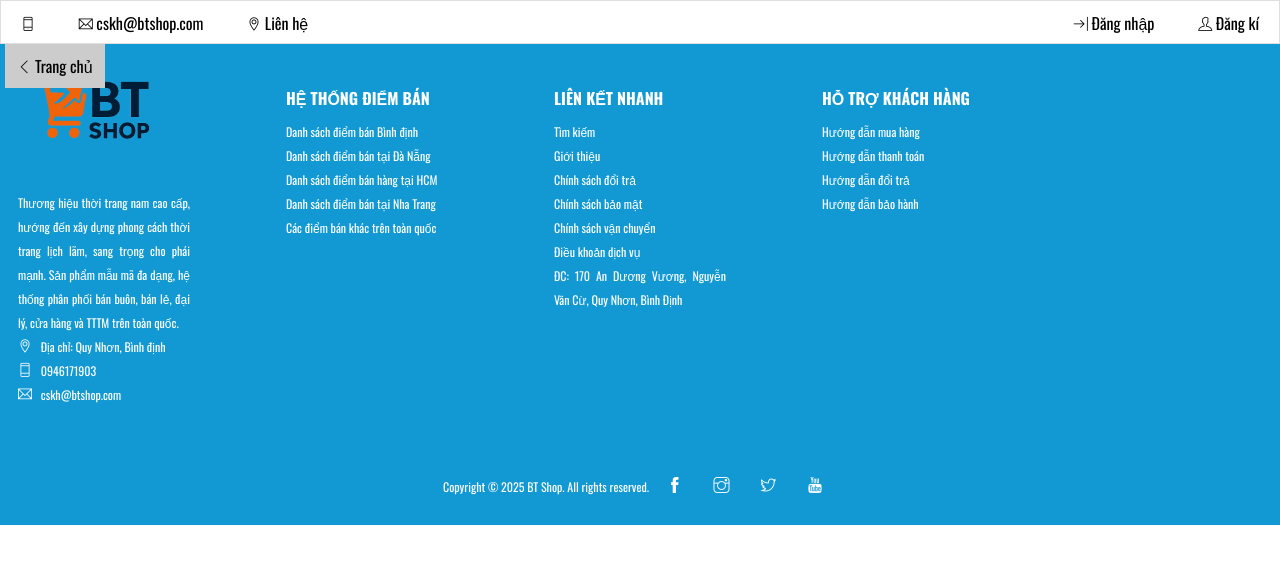
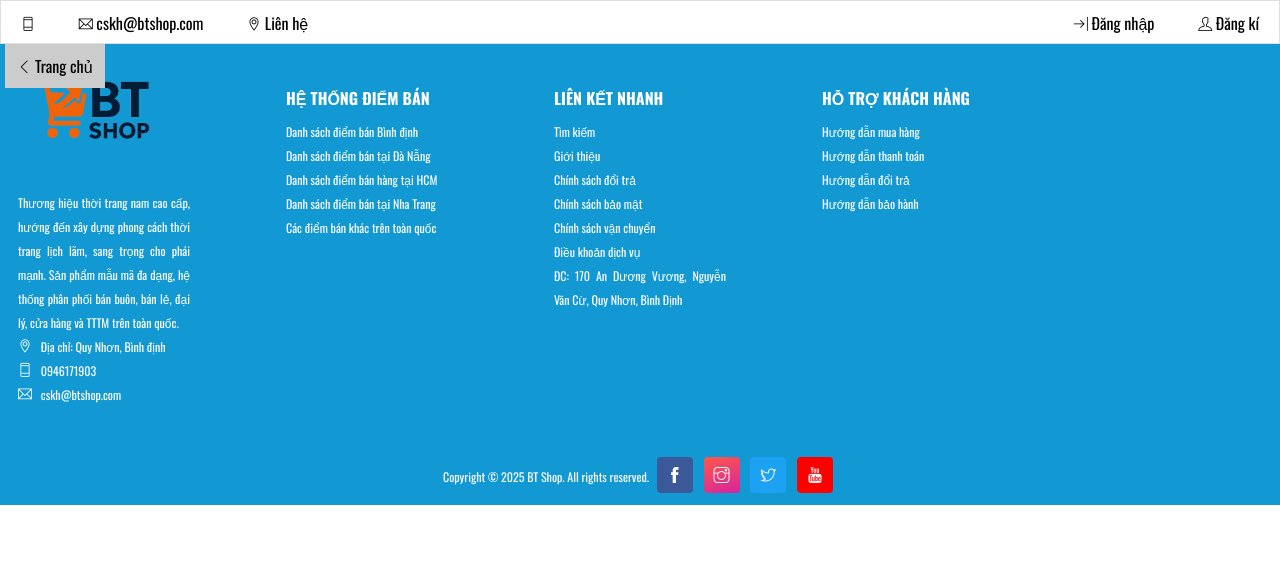
Before and after one commit to san24022005/source-code, a PHP site: page /deltails.php in a window 1280 px wide. Shown: the top 564 px of the page. Run offline with PHP 8.4, Linux system fonts and the light colour scheme; data that the repository does not hold is empty; some web fonts are replaced.

Commit message:
sua lai cac file

```diff
--- a/accsets/css/main.css
+++ b/accsets/css/main.css
@@ -628,7 +628,6 @@
 
  #bottom-footer .social-media a {
     display: inline-block;
-    padding: 10px;
     margin: auto 0;
  }
 
@@ -636,6 +635,24 @@
     margin: 0 4px;
     font-size: 16px;
     color: var(--main-color);
+    padding: 10px;
+    border-radius: 4px;
+}
+
+#bottom-footer .face-icon {
+    background-color: #3b5998;
+}
+
+#bottom-footer .inta-icon {
+    background-image: linear-gradient(160deg, #fd5949, #d6249f);
+}
+
+#bottom-footer .tw-icon {
+    background-color: #1DA1F2;
+}
+
+#bottom-footer .youtube-icon {
+    background-color: #FF0000;
 }
 
 @media (max-width: 600px) {
--- a/accsets/css/table.css
+++ b/accsets/css/table.css
@@ -164,6 +164,11 @@ form .btn-dathang:hover {
     top: 10px;
     right: 10px;
     padding: 10px;
+}
+
+.modal-right .close:hover {
+    background-color: red;
+    color: #fff;
 }
 
 .modal-right h3 {
--- a/accsets/js/modal-address.js
+++ b/accsets/js/modal-address.js
@@ -1,4 +1,3 @@
-
 const modal = document.querySelector(".modal-address");
 const modalContent = document.querySelector(".modal-address-content");
 const editBtn = document.querySelector(".js-edit-address");
--- a/widget/footer.php
+++ b/widget/footer.php
@@ -114,10 +114,10 @@
             <p>Copyright © 2025 BT Shop. All rights reserved.</p>
         </div>
         <div class="social-media">
-            <a href="https://www.facebook.com/tai.khoan.bi.khoa.223219"><i class="copy-r-icon ti-facebook"></i></a>
-            <a href="https://www.instagram.com/haihominh11/"><i class="copy-r-icon ti-instagram"></i></a>
-            <a href="#"><i class="copy-r-icon ti-twitter"></i></a>
-            <a href="https://www.youtube.com/shorts/G1I3H5iQdHY"><i class="copy-r-icon ti-youtube"></i></a>
+            <a href="https://www.facebook.com/tai.khoan.bi.khoa.223219"><i class="copy-r-icon face-icon ti-facebook"></i></a>
+            <a href="https://www.instagram.com/haihominh11/"><i class="copy-r-icon inta-icon ti-instagram"></i></a>
+            <a href="#"><i class="copy-r-icon tw-icon ti-twitter"></i></a>
+            <a href="https://www.youtube.com/shorts/G1I3H5iQdHY"><i class="copy-r-icon youtube-icon ti-youtube"></i></a>
         </div>
     </div>
 </div>
```
Also changed, not shown: accsets/css/base.css (line endings or trailing spaces), accsets/images/products/204.png (deleted). Lines whose indentation alone changed are shown as unchanged.
